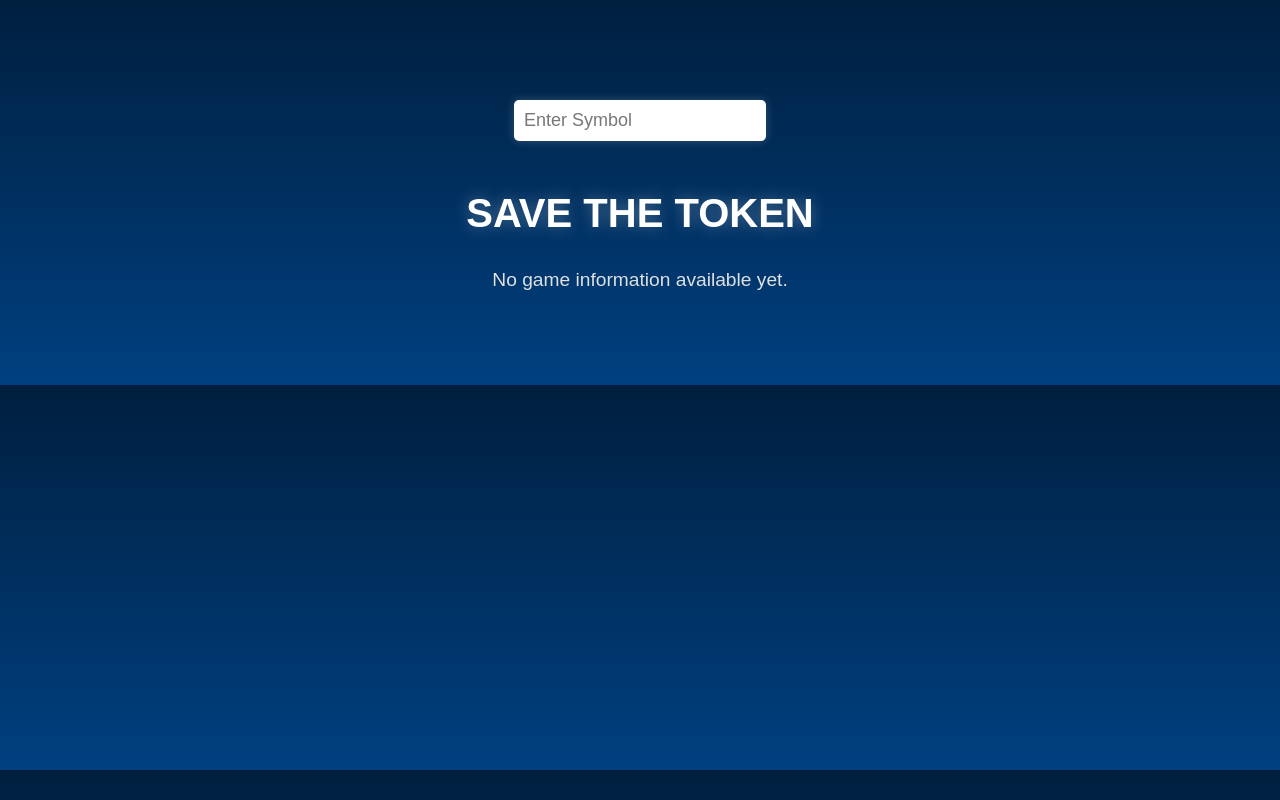
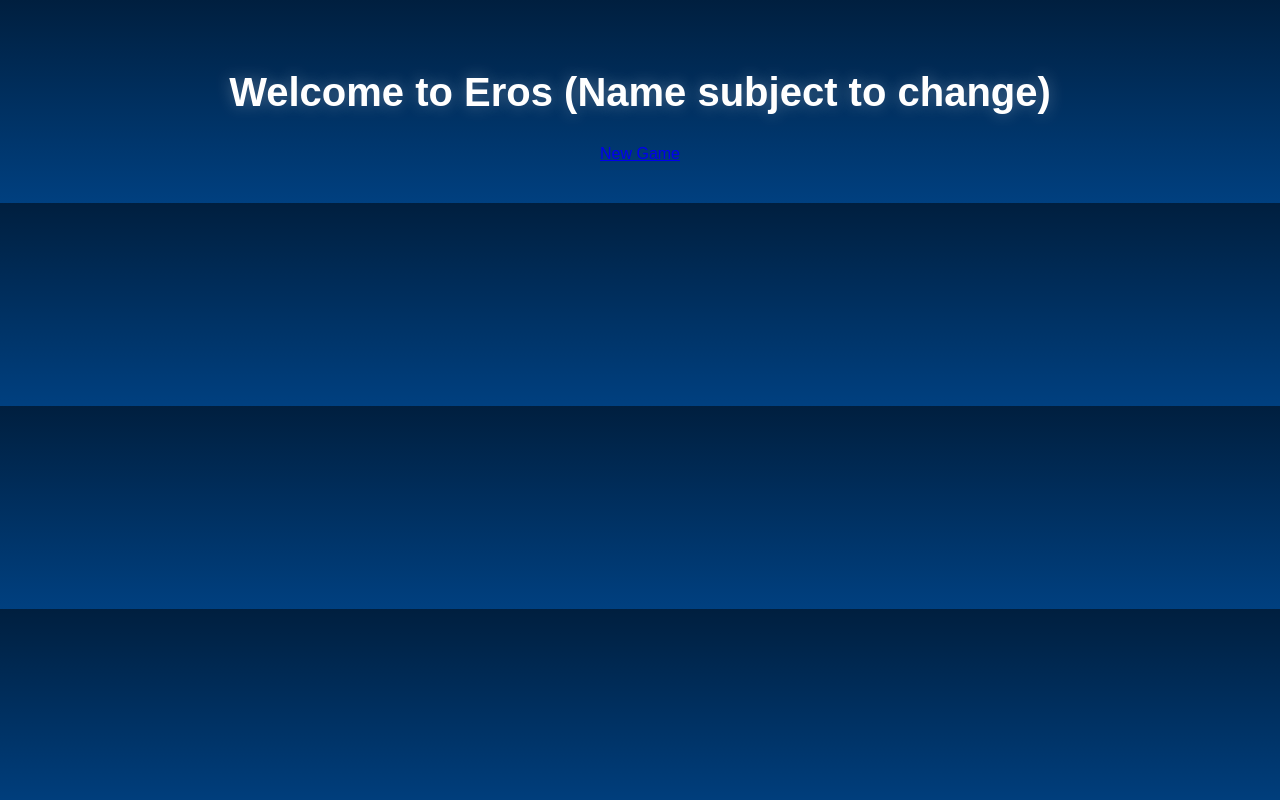
Before and after one commit to Mechanist0/space-traders, a React (Create React App) app: page /home in a window 1280 px wide. Built offline with nearby package versions, Linux system fonts and the light colour scheme.

Commit message:
Setup router

```diff
--- a/package.json
+++ b/package.json
@@ -7,7 +7,9 @@
     "@testing-library/react": "^13.4.0",
     "@testing-library/user-event": "^13.5.0",
     "react": "^18.3.1",
+    "react-bootstrap": "^2.10.5",
     "react-dom": "^18.3.1",
+    "react-router-dom": "^6.26.2",
     "react-scripts": "5.0.1",
     "web-vitals": "^2.1.4"
   },
--- a/src/App.js
+++ b/src/App.js
@@ -2,11 +2,7 @@ import "./App.css";
 import Home from "./Components/pages/Home";
 
 function App() {
-  return (
-    <div className="App">
-      <Home />
-    </div>
-  );
+  return <Home />;
 }
 
 export default App;
--- a/src/Components/pages/Home.jsx
+++ b/src/Components/pages/Home.jsx
@@ -1,10 +1,10 @@
 import React from "react";
-import NewGame from "./NewGame";
 
 function Home() {
   return (
     <div>
-      <NewGame></NewGame>
+      <h1> Welcome to Eros (Name subject to change) </h1>
+      <a href={"/newgame"}>New Game</a>
     </div>
   );
 }
--- a/src/Components/pages/NewGame.jsx
+++ b/src/Components/pages/NewGame.jsx
@@ -28,7 +28,7 @@ function NewGame() {
           console.log("API Response:", data);
           if (data.error) {
             const errorMessage = data.error.message.includes(
-              "Cannot register agent"
+              "Cannot register agent",
             )
               ? `Cannot register agent. Agent symbol ${symbol} has already been claimed.`
               : "An error occurred while fetching the data. Please try again.";
@@ -41,7 +41,7 @@ function NewGame() {
         .catch((error) => {
           console.error("Error fetching data:", error);
           setError(
-            "An error occurred while fetching the data. Please try again."
+            "An error occurred while fetching the data. Please try again.",
           );
         });
     }
--- a/src/index.js
+++ b/src/index.js
@@ -1,11 +1,28 @@
 import React from "react";
 import ReactDOM from "react-dom/client";
+import { createBrowserRouter, RouterProvider } from "react-router-dom";
 import "./index.css";
 import App from "./App";
+import Home from "./Components/pages/Home";
+import NewGame from "./Components/pages/NewGame";
 
-const root = ReactDOM.createRoot(document.getElementById("root"));
-root.render(
+const router = createBrowserRouter([
+  {
+    path: "/",
+    element: <App />,
+  },
+  {
+    path: "/home",
+    element: <Home />,
+  },
+  {
+    path: "/newgame",
+    element: <NewGame />,
+  },
+]);
+
+ReactDOM.createRoot(document.getElementById("root")).render(
   <React.StrictMode>
-    <App />
-  </React.StrictMode>
+    <RouterProvider router={router} />
+  </React.StrictMode>,
 );
```
Also changed, not shown: 1 other file (tests, documents, lock files or other folders).
